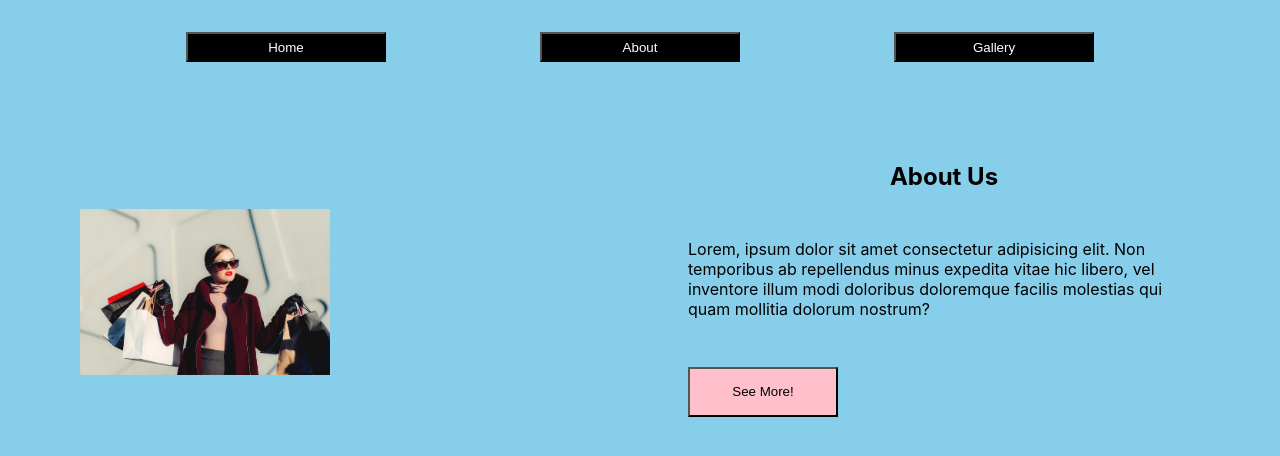
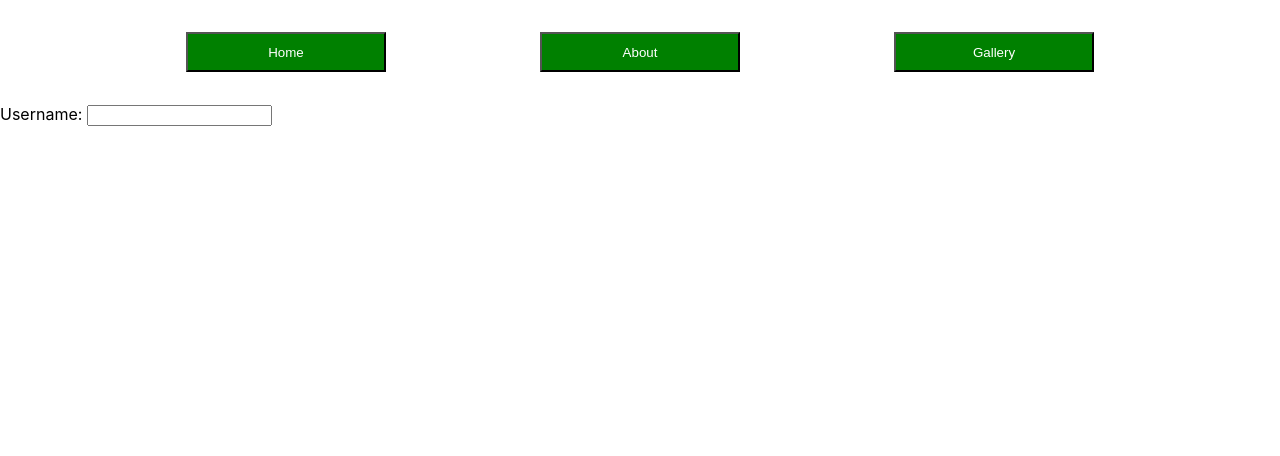
Before and after one commit to Maureen0007/Shopping-with-React, a React (Create React App) app: page /About in a window 1280 px wide. Both pictures are taken after a click on the button "Home". Shown: the top 456 px of the page. Built offline with nearby package versions, Linux system fonts and the light colour scheme.

Commit message:
Add controlled form on home page

```diff
--- a/src/App.js
+++ b/src/App.js
@@ -2,22 +2,22 @@ import React,{useState} from 'react';
 import './index.css';
 // import DataFetching from './Components/DataFetching';
 // import {BrowserRouter as Router, Routes, Route, Link} from 'react-router-dom'
-import Home from './Components/Home';
+// import Home from './Components/Home';
 import About from './Components/About';
 import Gallery from './Components/Gallery';
-
+import Form from './Components/Home';
 function App() {
   const [active, setActive] = useState("Home");
 
   return(
     <div className='App'>
       <nav className='navbtn'>
-        <button onClick={()=> setActive("Home")}>Home</button>
+        <button onClick={()=> setActive("Form")}>Home</button>
         <button onClick={()=> setActive("About")}>About</button>
         <button onClick={()=> setActive("Gallery")} >Gallery</button>
       </nav>
       <div>
-        {active === "Home" && <Home title="" />}
+        {active === "Form" && <Form title="" />}
         {active === "About" && <About title="" />}
         {active === "Gallery" && <Gallery title="" />}
       </div>
--- a/src/Components/About.js
+++ b/src/Components/About.js
@@ -5,6 +5,18 @@ import React from 'react'
 function About() {
   return (
     <div className='hero'>
+      <div className='hero-text'>
+        <h1>Welcome to our online store!</h1>
+        <p>Feel free to shop around for something that interests your eyes and taste.
+          We also have a physical store in the CBD, Nairobi at Moi Avenue and the doors are always open
+          for all our customers.
+          We're open every weekday from 8.00am to 6.00pm and on saturdays from 9.00am to 4.00pm.
+          We deliver countrywide for our online shoppers!
+        </p>
+      </div>
+      <div className='hero-image'>
+        <img src='./Assets/image/fashon2.jpg' alt=''/>
+      </div>
 
     </div>
   )
--- a/src/Components/Gallery.js
+++ b/src/Components/Gallery.js
@@ -14,7 +14,7 @@ import '../index.css'
              },[])
     return(
          <>
-         <h1>Shopping With React</h1>
+         <h1 className='gallery-title'>Shopping With React</h1>
          <div className='container'>
              {post.map((values)=>{
                  return(
--- a/src/Components/Home.js
+++ b/src/Components/Home.js
@@ -1,21 +1,32 @@
-import React from 'react'
+import React, { Component } from 'react'
 
-function Home() {
-  return (
-      <>
-      <section id="home">
-          <div class="homeImg">
-              <img src="./Assets/image/fashon1.jpg" alt="fashon model" width="700px"/>
-              </div>
-              <div class="homeDetails">
-                  <h1 class="homeHeader">About Us</h1>
-                  <p>Lorem, ipsum dolor sit amet consectetur adipisicing elit. Non temporibus ab repellendus minus expedita vitae hic libero, vel inventore illum modi doloribus doloremque facilis molestias qui quam mollitia dolorum nostrum?</p>
-                  <button id="homeBtn">See More!</button>
-                  </div>
-                  </section>
-                  </>
+class Form extends Component{
 
-  )
+  constructor(props){
+    super(props)
+
+    this.state={
+      Username:""
+    }
+  }
+
+  handleUserameChange = (e) => {
+    this.setState({
+      Username: e.target.value
+    })
+  }
+
+
+
+  render(){
+   return(
+    <form>
+      <div>
+        <label>Username:  </label>
+        <input type='text' onChange={this.handleUserameChange} value={this.state.Username}/>
+        </div>
+        </form>
+   )
+  }
 }
-
-export default Home
+export default Form
--- a/src/index.css
+++ b/src/index.css
@@ -5,7 +5,7 @@ body {
     sans-serif;
   -webkit-font-smoothing: antialiased;
   -moz-osx-font-smoothing: grayscale;
-  background-color: skyblue;
+  background-color: white;
 
 }
 
@@ -22,9 +22,14 @@ code {
 }
 .navbtn button{
   color: white;
+  background-color: green;
+  width: 200px;
+  height: 40px;
+
+
+}
+.navbtn button:hover{
   background-color: black;
-  width: 200px;
-  height: 30px;
 }
 
 
@@ -42,12 +47,6 @@ code {
   width: 50%;
   margin: 3rem;
 }
-#homeBtn{
-  width: 150px;
-  height: 50px;
-  background-color: pink;
-  margin-top: 2rem;
-}
 .homeHeader{
   text-align: center;
   margin-bottom: 3rem;
@@ -55,10 +54,9 @@ code {
 
 /* gallery */
 
-h2{
+h3{
   color: palevioletred;
   text-align: center;
-  font-size: 3rem;
 }
 .container{
   margin: auto;
@@ -67,6 +65,14 @@ h2{
   max-width: 1200px;
   max-height: 600px;
   flex-wrap: wrap;
+
+}
+.content p{
+  line-height: 1.5rem;
+}
+.gallery-title{
+  text-align: center;
+  margin: 3rem;
 
 }
 
@@ -84,3 +90,19 @@ img{
   object-fit: contain;
 
 }
+/* about */
+.hero{
+  display: flex;
+  justify-content: space-between;
+  margin: 4rem 4rem;
+}
+.hero-text{
+  margin: 3rem;
+  width: 50%;
+  line-height: 2.5rem;
+  color: white;
+}
+.hero-image img{
+  width: 600px;
+  margin: 4rem;
+}
```
